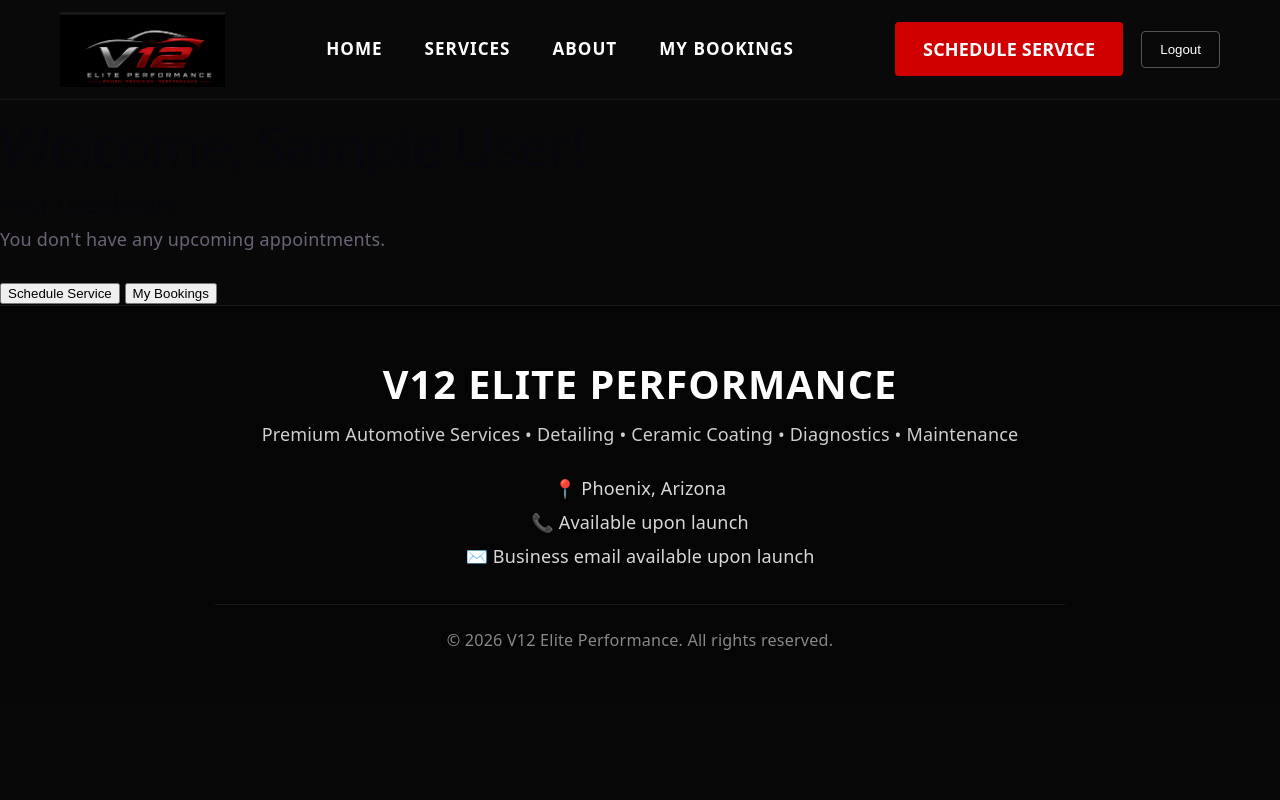
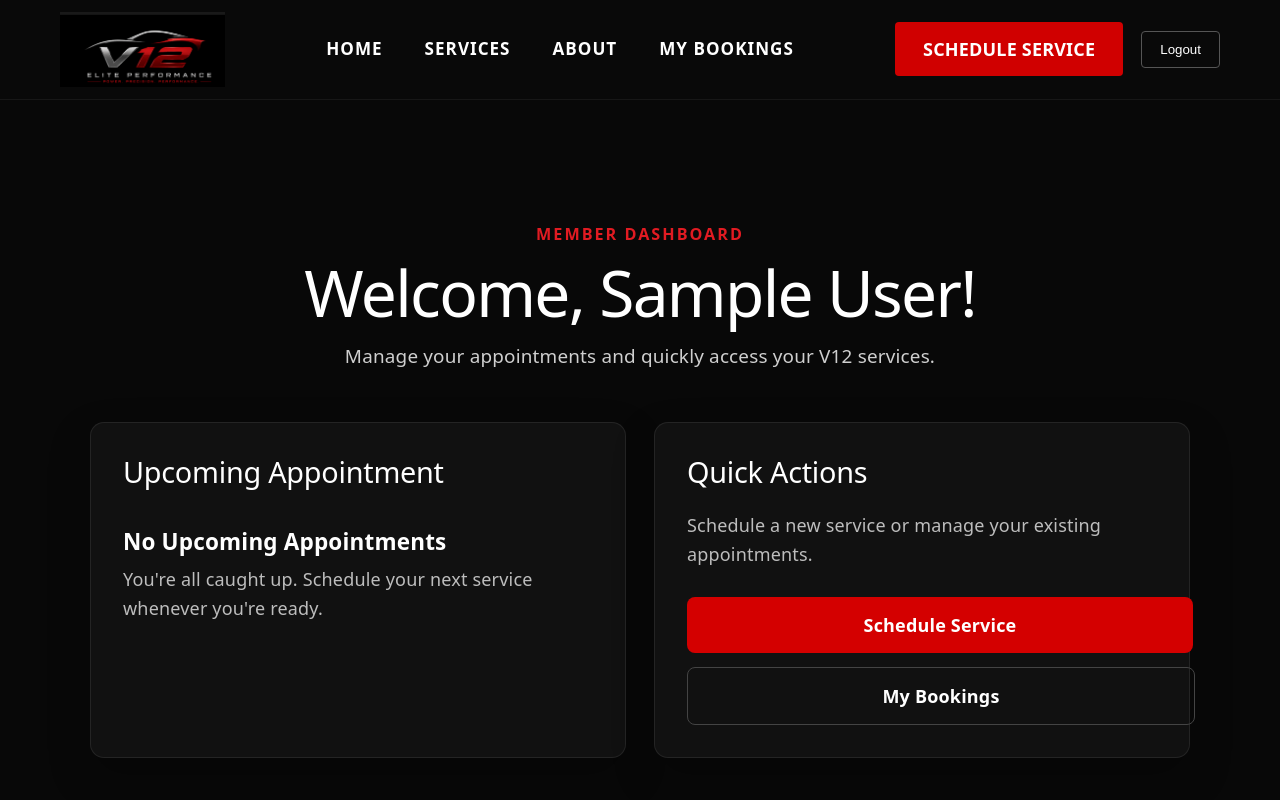
Before and after one commit to Carol-cg/v12elite-performance, a React (Vite) app in the folder client/: page /dashboard in a window 1280 px wide. Shown: the top 800 px of the page. Built offline with nearby package versions, Linux system fonts and the light colour scheme; no server answers; sample sign-in values are in the browser's storage.

Commit message:
Redesign member dashboard with premium UI

```diff
--- /dev/null
+++ b/client/src/pages/Dashboard/Dashboard.css
@@ -0,0 +1,143 @@
+.dashboard-page {
+  min-height: 100vh;
+  background: #080808;
+  color: #ffffff;
+  padding: 120px 20px 80px;
+}
+
+.dashboard-container {
+  width: 100%;
+  max-width: 1100px;
+  margin: 0 auto;
+}
+
+.dashboard-header {
+  text-align: center;
+  margin-bottom: 50px;
+}
+
+.dashboard-label {
+  display: inline-block;
+  margin-bottom: 12px;
+  color: #e11b22;
+  font-size: 0.9rem;
+  font-weight: 700;
+  letter-spacing: 2px;
+  text-transform: uppercase;
+}
+
+.dashboard-header h1 {
+  margin: 0 0 14px;
+  font-size: clamp(2.6rem, 5vw, 4rem);
+  line-height: 1.05;
+  color: #ffffff;
+}
+
+.dashboard-header p {
+  margin: 0 auto;
+  max-width: 650px;
+  color: #cfcfcf;
+  font-size: 1.05rem;
+  line-height: 1.7;
+}
+
+.dashboard-grid {
+  display: grid;
+  grid-template-columns: repeat(2, minmax(0, 1fr));
+  gap: 28px;
+}
+
+.dashboard-card {
+  background: #111111;
+  border: 1px solid rgba(255, 255, 255, 0.08);
+  border-radius: 14px;
+  padding: 32px;
+  box-shadow: 0 18px 40px rgba(0, 0, 0, 0.25);
+}
+
+.dashboard-card h2 {
+  margin: 0 0 22px;
+  font-size: 1.6rem;
+  color: #ffffff;
+}
+
+.appointment-details p {
+  margin: 12px 0;
+  color: #d8d8d8;
+  line-height: 1.6;
+}
+
+.appointment-details strong {
+  color: #ffffff;
+}
+
+.dashboard-empty {
+  padding: 18px 0;
+}
+
+.dashboard-empty h3 {
+  margin: 0 0 10px;
+  font-size: 1.25rem;
+  color: #ffffff;
+}
+
+.dashboard-empty p,
+.quick-actions-text {
+  color: #bdbdbd;
+  line-height: 1.6;
+}
+
+.dashboard-actions {
+  display: flex;
+  flex-direction: column;
+  gap: 14px;
+  margin-top: 28px;
+}
+
+.dashboard-primary-button,
+.dashboard-secondary-button {
+  display: block;
+  width: 100%;
+  padding: 15px 18px;
+  border-radius: 8px;
+  text-align: center;
+  text-decoration: none;
+  font-weight: 700;
+  transition: background 0.25s ease, transform 0.2s ease;
+}
+
+.dashboard-primary-button {
+  background: #d40000;
+  color: #ffffff;
+}
+
+.dashboard-primary-button:hover {
+  background: #ef0000;
+  transform: translateY(-2px);
+}
+
+.dashboard-secondary-button {
+  background: transparent;
+  color: #ffffff;
+  border: 1px solid #444444;
+}
+
+.dashboard-secondary-button:hover {
+  border-color: #e11b22;
+  color: #e11b22;
+  transform: translateY(-2px);
+}
+
+@media (max-width: 768px) {
+  .dashboard-page {
+    padding: 90px 16px 60px;
+  }
+
+  .dashboard-grid {
+    grid-template-columns: 1fr;
+  }
+
+  .dashboard-card {
+    padding: 26px 22px;
+  }
+}
--- a/client/src/pages/Dashboard/Dashboard.jsx
+++ b/client/src/pages/Dashboard/Dashboard.jsx
@@ -1,6 +1,7 @@
 import { useEffect, useState } from "react";
 import { Link } from "react-router-dom";
 import bookingService from "../../services/bookingService";
+import "./Dashboard.css";
 
 function Dashboard() {
   const [user, setUser] = useState(null);
@@ -32,15 +33,26 @@
   }, []);
 
   return (
-    <main>
-      <h1>Welcome{user ? `, ${user.name}` : ""}!</h1>
+  <main className="dashboard-page">
+    <section className="dashboard-container">
+      <div className="dashboard-header">
+        <span className="dashboard-label">MEMBER DASHBOARD</span>
 
-      <h2>Your Dashboard</h2>
+        <h1>
+          Welcome{user ? `, ${user.name}` : ""}!
+        </h1>
+
+        <p>
+          Manage your appointments and quickly access your V12 services.
+        </p>
+      </div>
+
+      <div className="dashboard-grid">
+        <section className="dashboard-card">
+          <h2>Upcoming Appointment</h2>
 
           {nextBooking ? (
-        <section>
-          <h3>Upcoming Appointment</h3>
-
+            <div className="appointment-details">
               <p>
                 <strong>Service:</strong> {nextBooking.service}
               </p>
@@ -49,30 +61,53 @@
                 <strong>Date:</strong>{" "}
                 {new Date(
                   nextBooking.appointmentDate
-            ).toLocaleDateString()}
+                ).toLocaleDateString("en-US", {
+                  timeZone: "UTC",
+                })}
               </p>
 
               <p>
                 <strong>Time:</strong> {nextBooking.appointmentTime}
               </p>
+            </div>
+          ) : (
+            <div className="dashboard-empty">
+              <h3>No Upcoming Appointments</h3>
+
+              <p>
+                You're all caught up. Schedule your next service whenever
+                you're ready.
+              </p>
+            </div>
+          )}
         </section>
-      ) : (
-        <p>You don't have any upcoming appointments.</p>
-      )}
 
-      <br />
+        <section className="dashboard-card">
+          <h2>Quick Actions</h2>
 
-      <Link to="/book">
-        <button>Schedule Service</button>
+          <p className="quick-actions-text">
+            Schedule a new service or manage your existing appointments.
+          </p>
+
+          <div className="dashboard-actions">
+            <Link
+              className="dashboard-primary-button"
+              to="/book"
+            >
+              Schedule Service
             </Link>
 
-      {" "}
-
-      <Link to="/bookings">
-        <button>My Bookings</button>
+            <Link
+              className="dashboard-secondary-button"
+              to="/bookings"
+            >
+              My Bookings
             </Link>
+          </div>
+        </section>
+      </div>
+    </section>
   </main>
 );
 }
-
 export default Dashboard;
--- a/client/src/pages/Login/Login.css
+++ b/client/src/pages/Login/Login.css
@@ -79,7 +79,7 @@
   transition: border-color 0.25s ease, box-shadow 0.25s ease;
 }
 
-..login-form-group input:focus {
+.login-form-group input:focus {
   outline: none;
   border-color: #e11b22;
   box-shadow: 0 0 10px rgba(225, 27, 34, 0.3);
```
Lines whose indentation alone changed are shown as unchanged.
